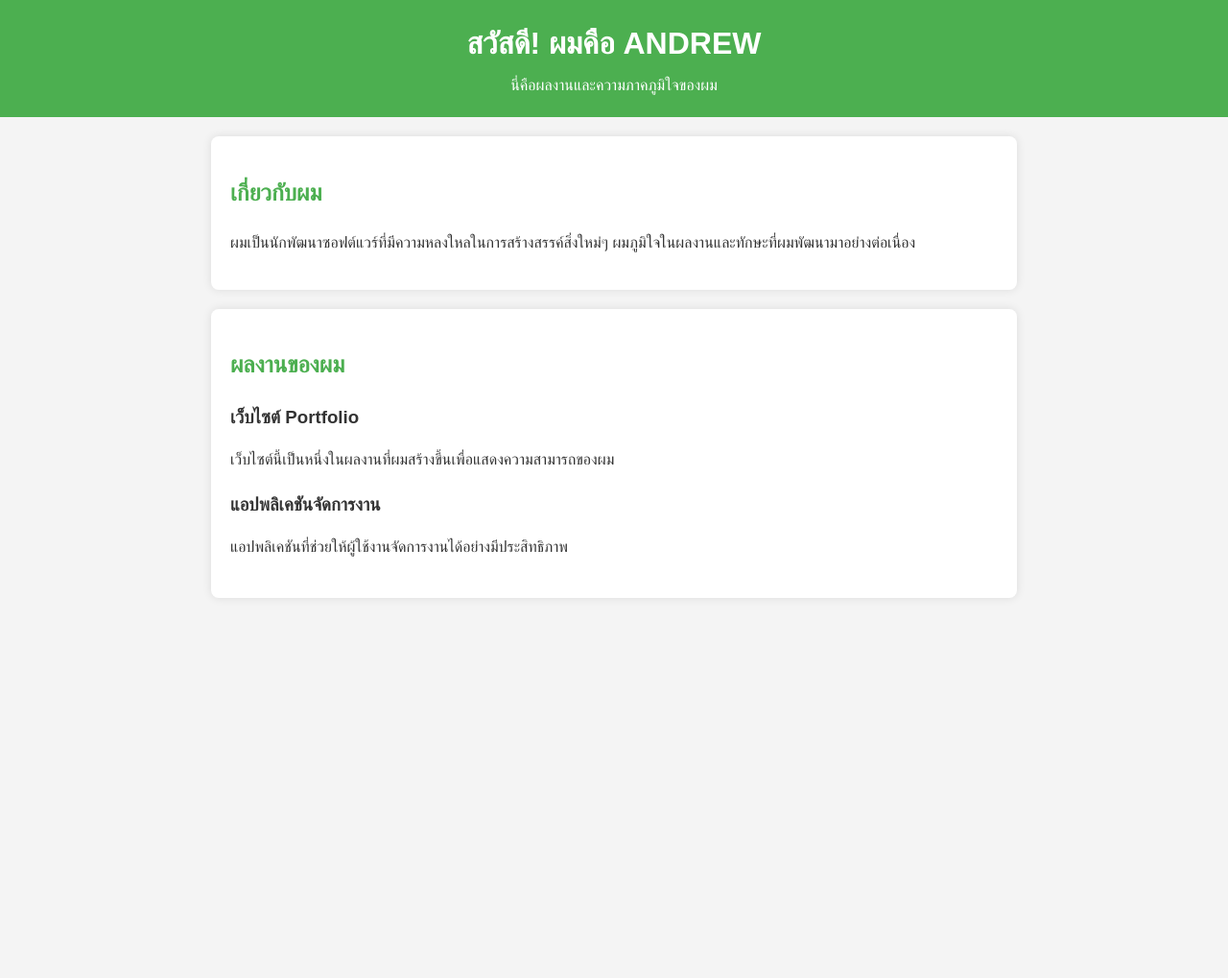
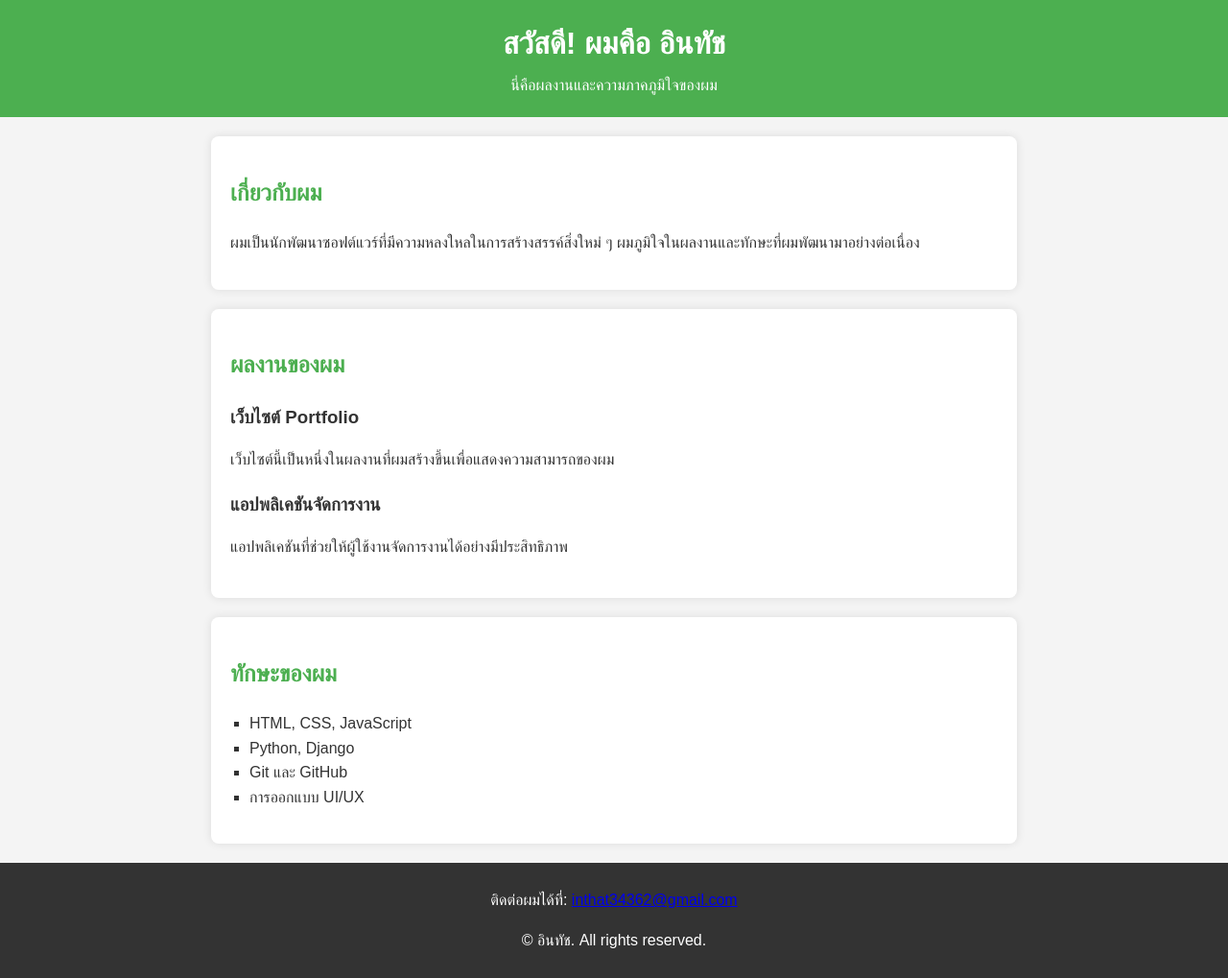
Before and after one commit to dxwzxs/ANDREW, a plain HTML site: page index.html in a window 1280 px wide. Shown: the whole page at 96% size. Before the commit the page ends 800 px from the top, so only its background shows below. Drawn offline with Linux system fonts and the light colour scheme.

Commit message:
Update index.html

```diff
--- a/index.html
+++ b/index.html
@@ -3,26 +3,29 @@
 <head>
     <meta charset="UTF-8">
     <meta name="viewport" content="width=device-width, initial-scale=1.0">
-    <meta name="description" content="เว็บไซต์แสดงผลงานและทักษะของ ANDREW">
-    <title>ความภาคภูมิใจของ ANDREW</title>
+    <meta name="description" content="เว็บไซต์แสดงผลงานและทักษะของ อินทัช">
+    <title>ความภาคภูมิใจของ อินทัช</title>
     <link rel="stylesheet" href="style.css">
 </head>
 
 <body>
 
+    <!-- ส่วนหัวของเว็บ -->
     <header>
-        <h1>สวัสดี! ผมคือ ANDREW</h1>
+        <h1>สวัสดี! ผมคือ อินทัช</h1>
         <p>นี่คือผลงานและความภาคภูมิใจของผม</p>
     </header>
 
+    <!-- ส่วนเกี่ยวกับตัวเอง -->
     <section id="about">
         <h2>เกี่ยวกับผม</h2>
         <p>
-            ผมเป็นนักพัฒนาซอฟต์แวร์ที่มีความหลงใหลในการสร้างสรรค์สิ่งใหม่ๆ
+            ผมเป็นนักพัฒนาซอฟต์แวร์ที่มีความหลงใหลในการสร้างสรรค์สิ่งใหม่ ๆ
             ผมภูมิใจในผลงานและทักษะที่ผมพัฒนามาอย่างต่อเนื่อง
         </p>
     </section>
 
+    <!-- ส่วนแสดงผลงาน -->
     <section id="projects">
         <h2>ผลงานของผม</h2>
 
@@ -39,8 +42,36 @@
                 แอปพลิเคชันที่ช่วยให้ผู้ใช้งานจัดการงานได้อย่างมีประสิทธิภาพ
             </p>
         </div>
+    </section>
 
+    <!-- ส่วนแสดงทักษะ -->
+    <section id="skills">
+        <h2>ทักษะของผม</h2>
+        <ul>
+            <li>HTML, CSS, JavaScript</li>
+            <li>Python, Django</li>
+            <li>Git และ GitHub</li>
+            <li>การออกแบบ UI/UX</li>
+        </ul>
     </section>
+
+    <!-- ส่วนติดต่อและลิขสิทธิ์ -->
+    <footer>
+        <p>
+            ติดต่อผมได้ที่:
+            <a href="mailto:inthat34362@gmail.com">
+                inthat34362@gmail.com
+            </a>
+        </p>
+
+        <p>
+            &copy; <span id="year"></span>
+            อินทัช. All rights reserved.
+        </p>
+    </footer>
+
+    <!-- ลิงก์ไปยัง JavaScript -->
+    <script src="script.js"></script>
 
 </body>
 </html>
```
